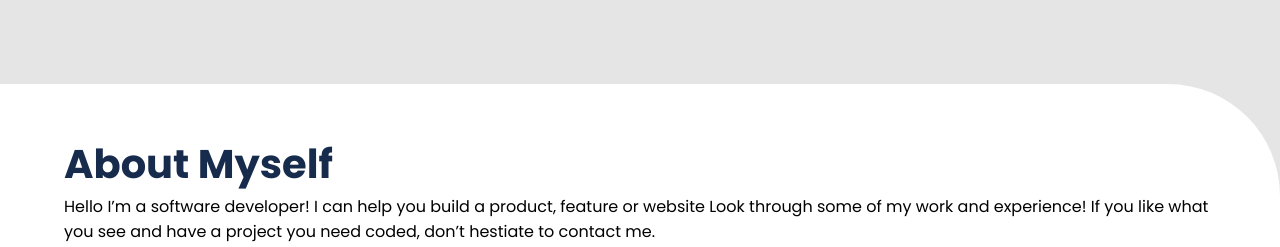
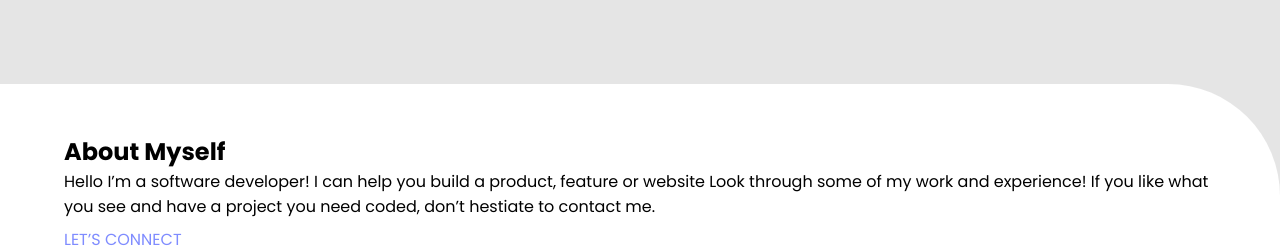
Before and after one commit to Eugeneiyukhun/My_Portfolio_Setup, a website: page index.html in a window 1280 px wide. Shown: the part 5382-5629 px from the top of the page. Drawn offline with Linux system fonts and the light colour scheme.

Commit message:
I modified index.html

```diff
--- a/index.html
+++ b/index.html
@@ -135,7 +135,7 @@
         </section>
         <section class="section3">
             <div class="about">
-                <h1>About Myself</h1>
+                <h2>About Myself</h2>
                 <p>
                     Hello I’m a software developer! I can help you build a product,
                     feature or website Look through some of my work and experience! If
```
